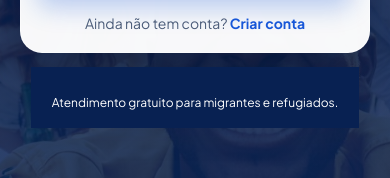
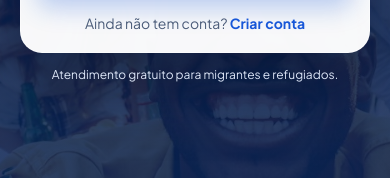
Before and after one commit to luisquesada26/acolhimento-amigo, a React (Vite) app in the folder frontend/: page /login in a window 390 px wide. Shown: the part 420-598 px from the top of the page. Built offline with nearby package versions, Linux system fonts and the light colour scheme; no server answers.

Commit message:
fix(lq): rodape da pagina inicial com classe propria para nao mudar o login

```diff
--- a/frontend/src/pages/inicio/Inicio.css
+++ b/frontend/src/pages/inicio/Inicio.css
@@ -414,7 +414,7 @@
 
 /* Rodapé */
 
-.rodape {
+.rodape-inicio {
   padding: 28px 8% 18px;
   background: var(--marinho);
   color: #ffffff;
@@ -573,7 +573,7 @@
     gap: 18px;
   }
 
-  .rodape {
+  .rodape-inicio {
     padding-right: 6%;
     padding-left: 6%;
   }
--- a/frontend/src/pages/inicio/Inicio.jsx
+++ b/frontend/src/pages/inicio/Inicio.jsx
@@ -337,7 +337,7 @@ export default function Inicio() {
       </main>
 
       {/* Rodapé */}
-      <footer className="rodape">
+      <footer className="rodape-inicio">
         <div className="conteudo-rodape">
 
           <div className="marca-rodape">
```
